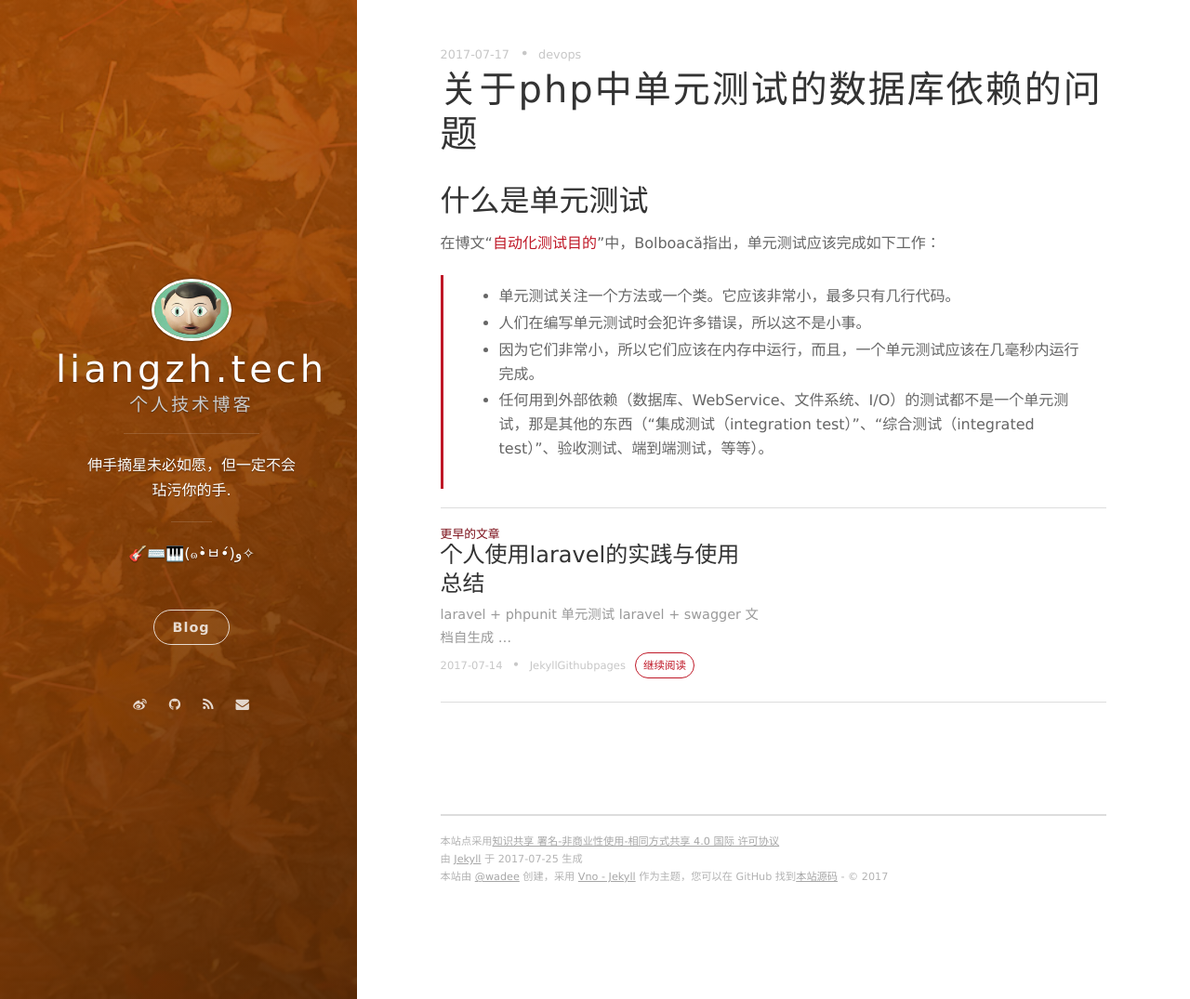
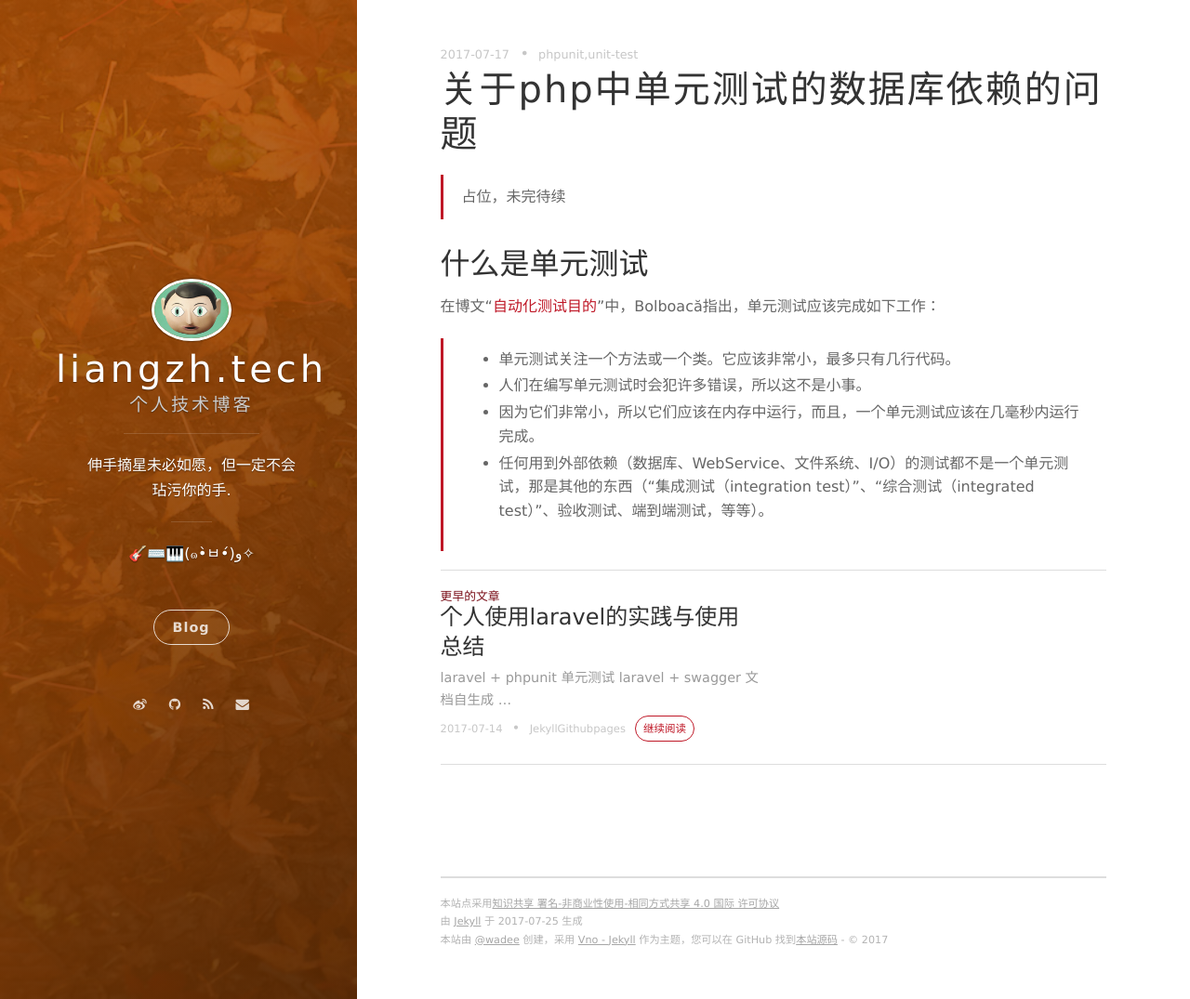
Before and after one commit to wadee/wadee.github.io, a Jekyll site: the page built from _posts/2017-07-17-unit-test-with-db-dependency-in-php.md, in a window 1280 px wide and 1075 px high. Shown: the whole window at 93% size. Built offline with Jekyll 4.4.1, drawn with Linux system fonts in a browser that asks for light colours; nearby versions of some CDN libraries; comment, search, counter and statistics services are not loaded.

Commit message:
incomplete

```diff
--- a/_posts/2017-07-17-unit-test-with-db-dependency-in-php.md
+++ b/_posts/2017-07-17-unit-test-with-db-dependency-in-php.md
@@ -2,8 +2,9 @@
 layout: post
 title: 关于php中单元测试的数据库依赖的问题
 date: 2017-07-17 12:21:11.000000000 +09:00
-tags: devops
+tags: phpunit, unit-test
 ---
+> 占位，未完待续
 
 ## 什么是单元测试
 在博文“[自动化测试目的](http://blog.adrianbolboaca.ro/2017/01/automated-tests-purposes/)”中，Bolboacă指出，单元测试应该完成如下工作：
```
